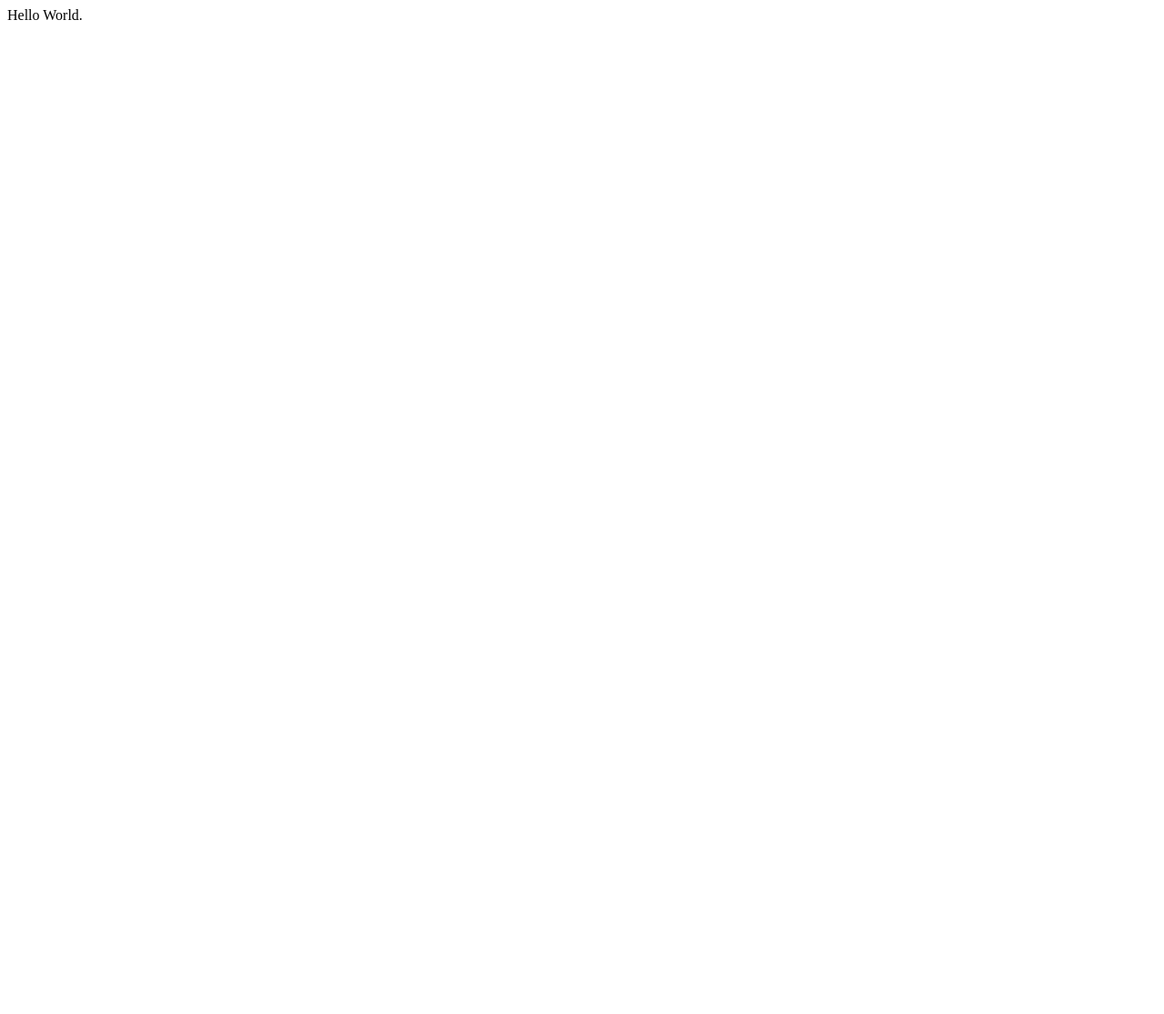
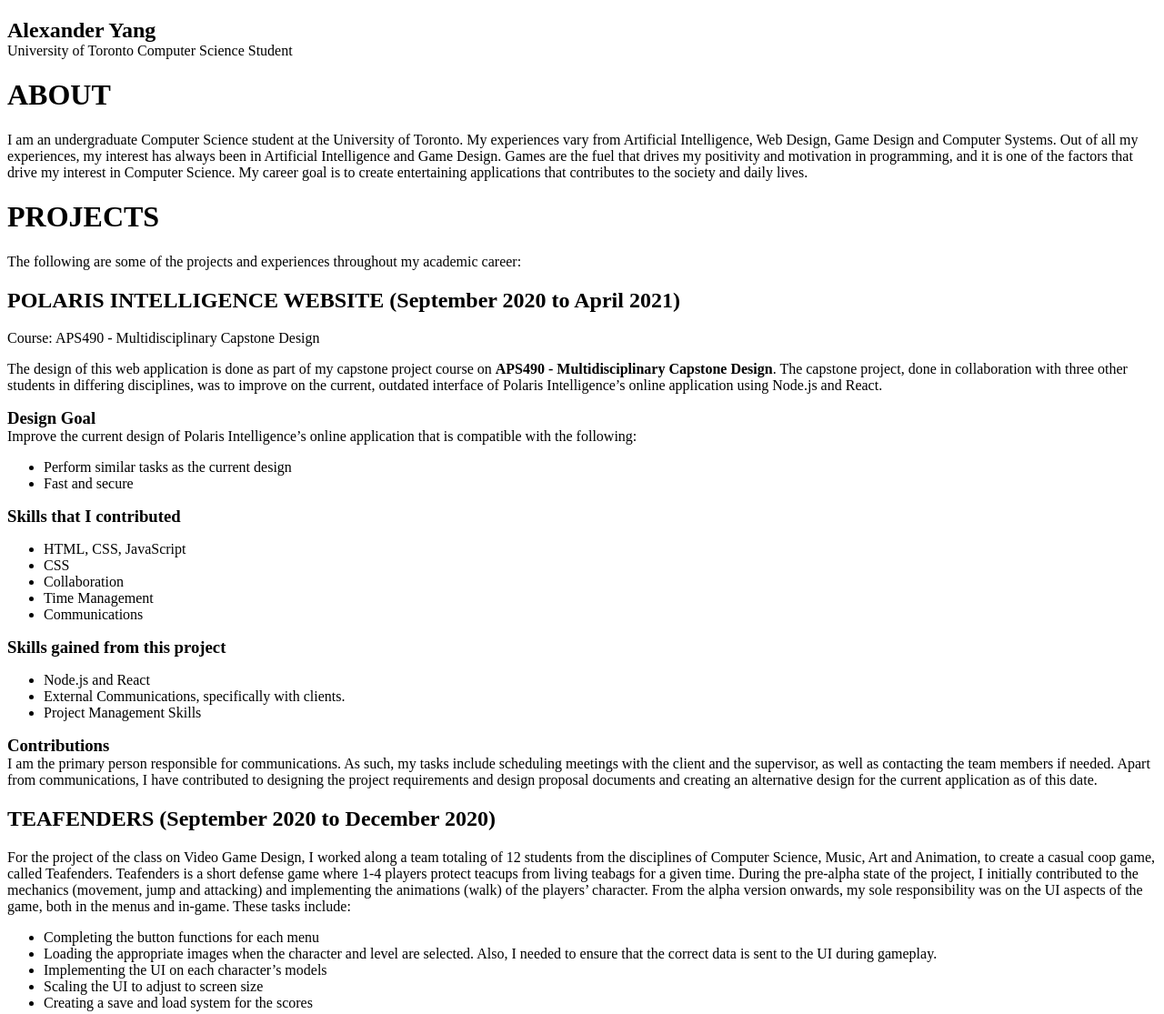
Before and after one commit to ajyang2000/ajyang2000.github.io, a plain HTML site: page index.html in a window 1280 px wide. Shown: the whole page at 91% size. Before the commit the page ends 800 px from the top, so only its background shows below. Drawn offline with Linux system fonts and the light colour scheme.

Commit message:
Initial Draft

```diff
--- /dev/null
+++ b/assets/css/main.css
@@ -0,0 +1,8 @@
+h3 {
+	padding: 0;
+	border: 0;
+	margin: 0;
+}
+.intro h2 {
+	margin-bottom: 0;
+}
--- a/index.html
+++ b/index.html
@@ -1,2 +1,81 @@
-<title>Alexander Yang</title>
-Hello World.
+<!DOCTYPE HTML>
+
+<html>
+	<head>
+		<title>Alexander Yang's Portfolio</title>
+		<meta charset="utf-8" />
+		<meta name="viewport" content="width=device-width, initial-scale=1, user-scalable=no" />
+		<link rel="stylesheet" href="assets/css/main.css" />
+	</head>
+	<body>
+		<div id="wrapper">
+			<!-- Brief introduction-->
+			<div class="intro">
+				<h2>Alexander Yang</h2>
+				University of Toronto Computer Science Student
+			</div>
+
+			<!-- About page -->
+			<div class="about">
+				<h1>ABOUT</h1>
+				I am an undergraduate Computer Science student at the University of Toronto. My experiences vary from Artificial Intelligence, Web Design, Game Design and Computer Systems. Out of all my experiences, my interest has always been in Artificial Intelligence and Game Design. Games are the fuel that drives my positivity and motivation in programming, and it is one of the factors that drive my interest in Computer Science. My career goal is to create entertaining applications that contributes to the society and daily lives.
+			</div>
+
+			<!-- Projects Page -->
+			<div class="projects">
+				<h1>PROJECTS</h1>
+				The following are some of the projects and experiences throughout my academic career:
+
+				<!-- POLARIS Project -->
+				<div class="project">
+					<h2>POLARIS INTELLIGENCE WEBSITE (September 2020 to April 2021)</h2>
+					<span class="course"> Course: APS490 - Multidisciplinary Capstone Design </span>
+					<p>
+						The design of this web application is done as part of my capstone project course on <b>APS490 - Multidisciplinary Capstone Design</b>. The capstone project, done in collaboration with three other students in differing disciplines, was to improve on the current, outdated interface of Polaris Intelligence’s online application using Node.js and React.
+					</p>
+					<h3>Design Goal</h3>
+					Improve the current design of Polaris Intelligence’s online application that is compatible with the following:
+					<ul>
+						<li>Perform similar tasks as the current design</li>
+						<li>Fast and secure</li>
+					</ul>
+
+					<h3>Skills that I contributed</h3>
+					<ul>
+						<li>HTML, CSS, JavaScript</li>
+						<li>CSS</li>
+						<li>Collaboration</li>
+						<li>Time Management</li>
+						<li>Communications</li>
+					</ul>
+
+					<h3>Skills gained from this project</h3>
+					<ul>
+						<li>Node.js and React</li>
+						<li>External Communications, specifically with clients.</li>
+						<li>Project Management Skills</li>
+
+					</ul>
+
+					<h3>Contributions</h3>
+					I am the primary person responsible for communications. As such, my tasks include scheduling meetings with the client and the supervisor, as well as contacting the team members if needed. Apart from communications, I have contributed to designing the project requirements and design proposal documents and creating an alternative design for the current application as of this date.
+				</div>
+
+				<!-- Teafenders Project -->
+				<div class="project">
+					<h2>TEAFENDERS (September 2020 to December 2020)</h2>
+					For the project of the class on Video Game Design, I worked along a team totaling of 12 students from the disciplines of Computer Science, Music, Art and Animation, to create a casual coop game, called Teafenders. Teafenders is a short defense game where 1-4 players protect teacups from living teabags for a given time.
+					During the pre-alpha state of the project, I initially contributed to the mechanics (movement, jump and attacking) and implementing the animations (walk) of the players’ character. From the alpha version onwards, my sole responsibility was on the UI aspects of the game, both in the menus and in-game. These tasks include:
+					<ul>
+						<li>Completing the button functions for each menu</li>
+						<li>Loading the appropriate images when the character and level are selected. Also, I needed to ensure that the correct data is sent to the UI during gameplay.</li>
+						<li>Implementing the UI on each character’s models</li>
+						<li>Scaling the UI to adjust to screen size </li>
+						<li>Creating a save and load system for the scores</li>
+					</ul>
+				</div>
+
+			</div>
+		</div>
+	</body>
+</html>
```
